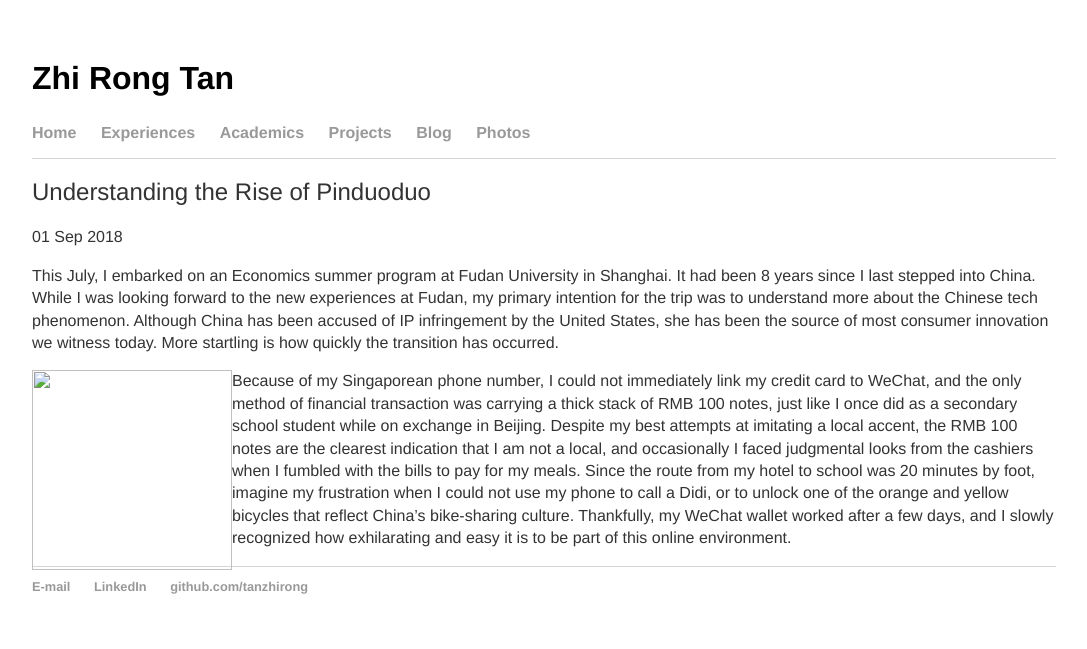
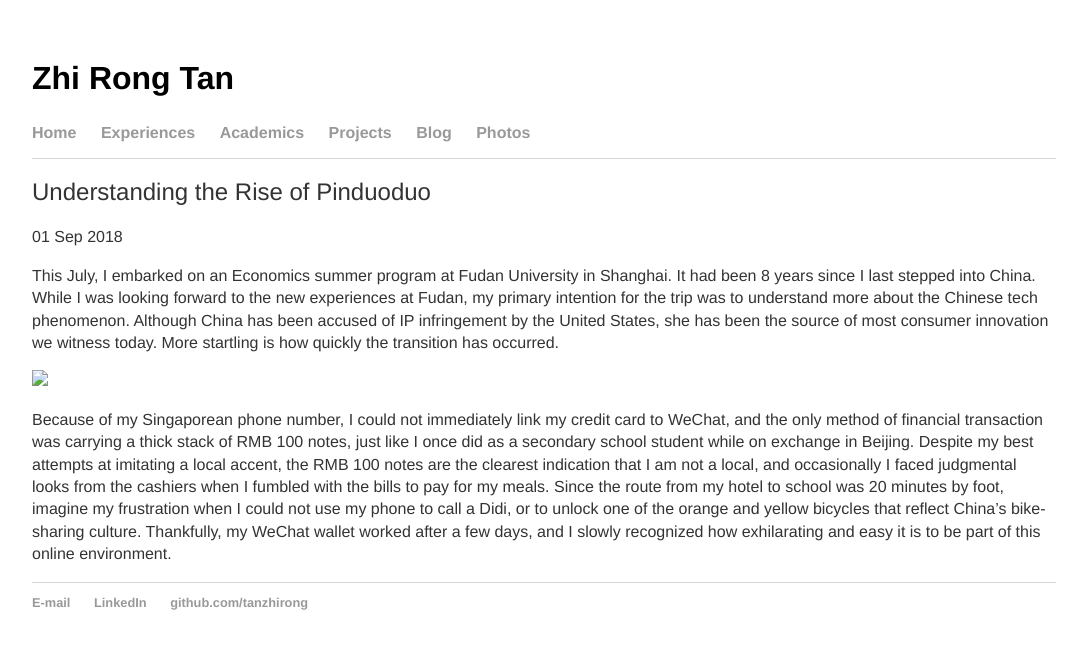
Before and after one commit to tanzhirong/tanzhirong.github.io, a Jekyll site: the page built from _posts/2018-09-01-rise-of-pinduoduo.md, in a window 1280 px wide. Shown: the top 649 px of the page, without its empty margins (96-1183 px from the left). Built offline with Jekyll 4.4.1, drawn with Linux system fonts in a browser that asks for light colours.

Commit message:
Update 2018-09-01-rise-of-pinduoduo.md

```diff
--- a/_posts/2018-09-01-rise-of-pinduoduo.md
+++ b/_posts/2018-09-01-rise-of-pinduoduo.md
@@ -6,6 +6,6 @@
 
 This July, I embarked on an Economics summer program at Fudan University in Shanghai. It had been 8 years since I last stepped into China. While I was looking forward to the new experiences at Fudan, my primary intention for the trip was to understand more about the Chinese tech phenomenon. Although China has been accused of IP infringement by the United States, she has been the source of most consumer innovation we witness today. More startling is how quickly the transition has occurred.
 
-<img src="pinduoduo.jpg" width="200" height="200" align="left">
+<img src="pinduoduo.jpg">
 
 Because of my Singaporean phone number, I could not immediately link my credit card to WeChat, and the only method of financial transaction was carrying a thick stack of RMB 100 notes, just like I once did as a secondary school student while on exchange in Beijing. Despite my best attempts at imitating a local accent, the RMB 100 notes are the clearest indication that I am not a local, and occasionally I faced judgmental looks from the cashiers when I fumbled with the bills to pay for my meals. Since the route from my hotel to school was 20 minutes by foot, imagine my frustration when I could not use my phone to call a Didi, or to unlock one of the orange and yellow bicycles that reflect China’s bike-sharing culture. Thankfully, my WeChat wallet worked after a few days, and I slowly recognized how exhilarating and easy it is to be part of this online environment.
```
